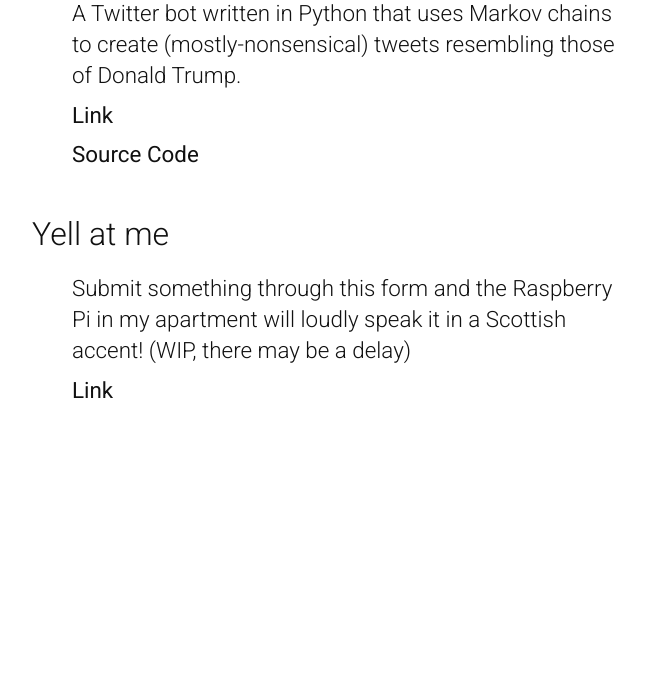
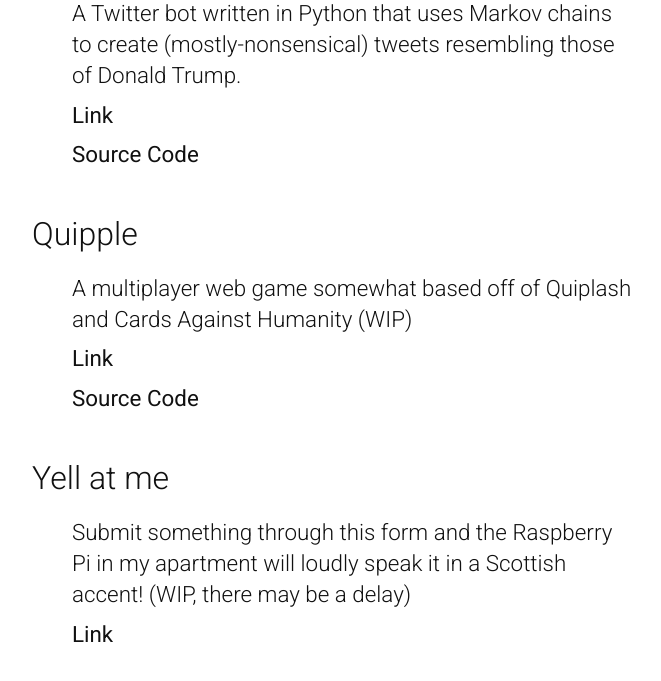
Before and after one commit to andrewts129/andrewsmith.io, a website: page client/src/html/links.ejs in a window 1280 px wide. Shown: the part 749-1430 px from the top of the page, without its empty margins (328-989 px from the left). Before the commit the page ends 1187 px from the top, so only its background shows below. Drawn offline with nearby package versions, Linux system fonts and the light colour scheme; files that its build step writes are made by us from their sources.

Commit message:
updated links

```diff
--- a/client/src/html/links.ejs
+++ b/client/src/html/links.ejs
@@ -28,7 +28,7 @@
             <ul>
               <li>
                 This server is constantly attempting to sort an array of <var>n</var> = 10 using the famous sorting
-                algorithm <a href="https://en.wikipedia.org/wiki/Bogosort">Bogosort</a>. It's not going well.
+                algorithm <a href="https://en.wikipedia.org/wiki/Bogosort">Bogosort</a>. It's going ok.
               </li>
               <li><a href="/bogosort">Link</a></li>
               <li><a href="https://github.com/andrewts129/andrew-smith-dot-io">Source Code</a></li>
@@ -50,6 +50,18 @@
         </li>
         <li>
           <section>
+            <h2>Quipple</h2>
+            <ul>
+              <li>
+                A multiplayer web game somewhat based off of Quiplash and Cards Against Humanity (WIP)
+              </li>
+              <li><a href="https://quipple.andrewsmith.io">Link</a></li>
+              <li><a href="https://github.com/andrewts129/quipple">Source Code</a></li>
+            </ul>
+          </section>
+        </li>
+        <li>
+          <section>
             <h2>Yell at me</h2>
             <ul>
               <li>
```
